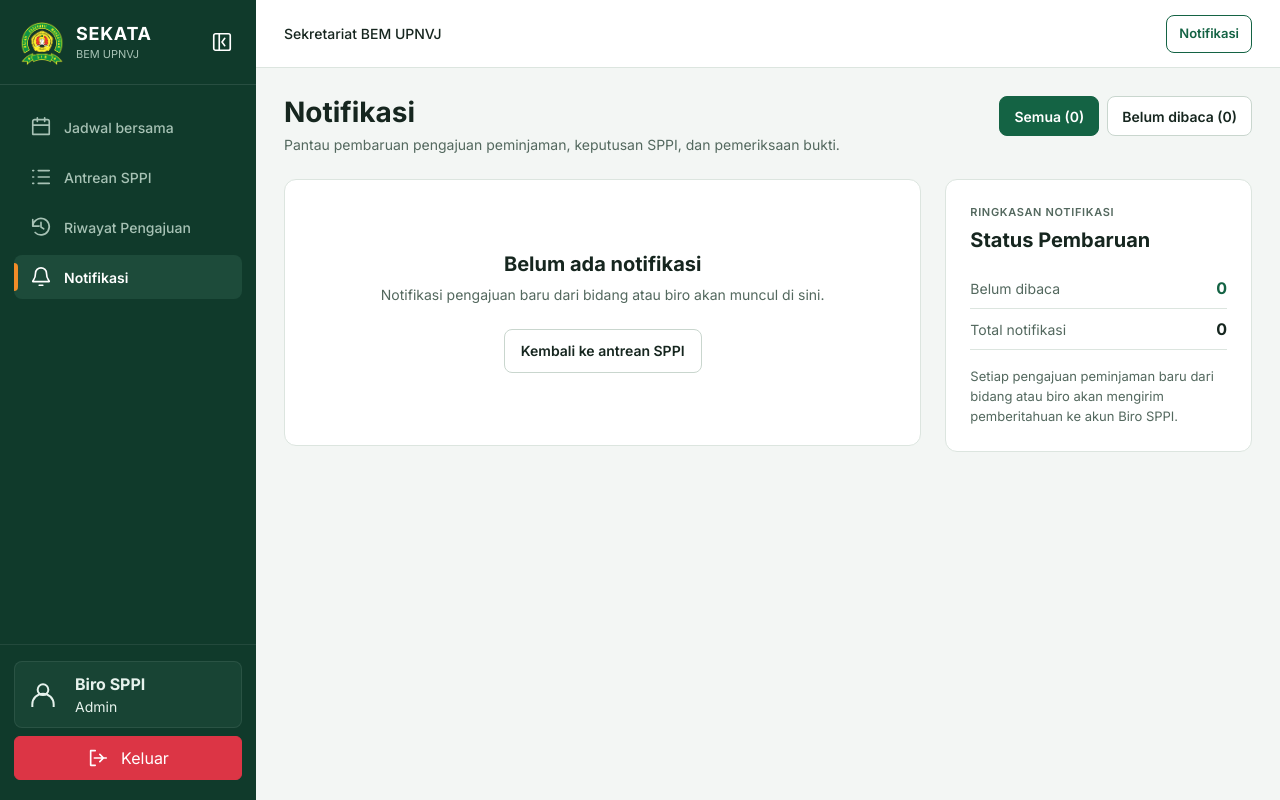
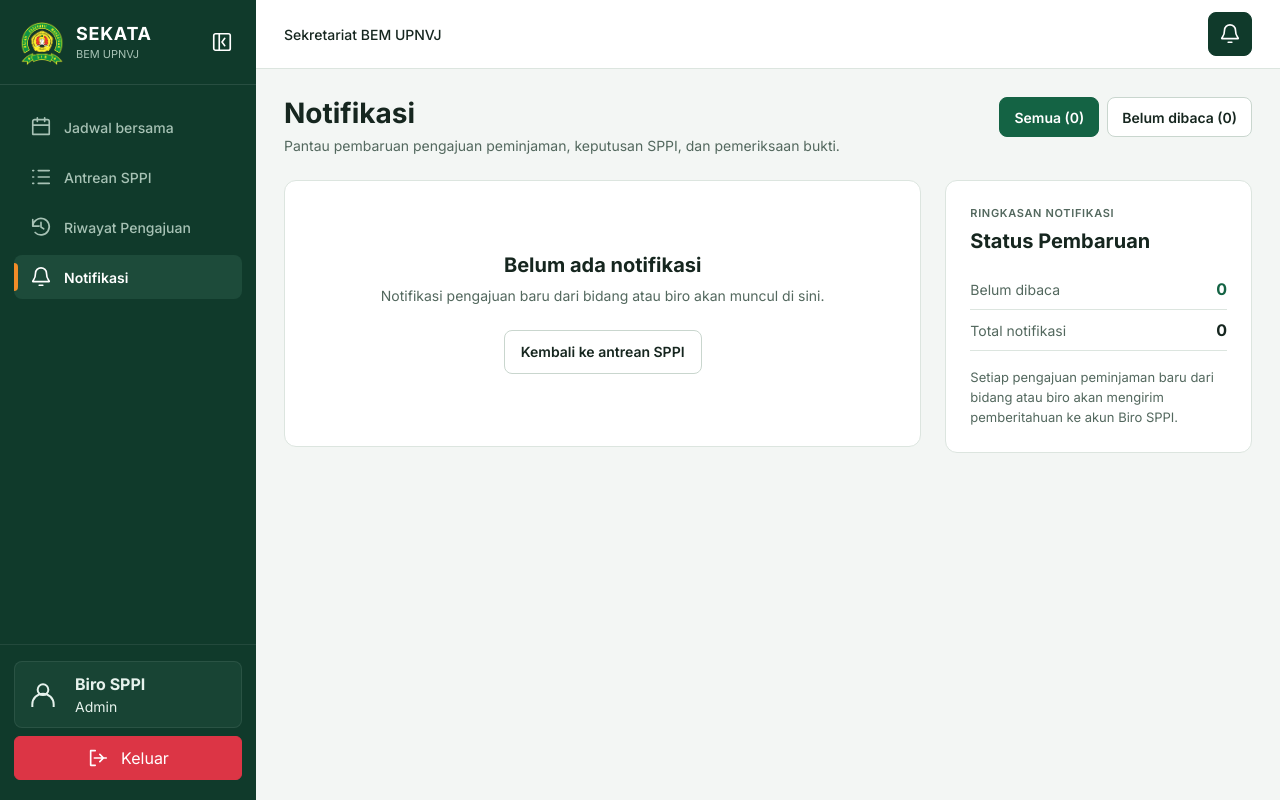
Before and after one commit to marcoreda2007-lgtm/SEKATA-BEM-UPNVJ, a Laravel app: page /notifikasi in a window 1280 px wide. Run offline with Laravel 12, Linux system fonts and the light colour scheme; a user stored in the database is signed in; data comes from the database, SQL or seed files in the repository; data that the repository does not hold is empty.

Commit message:
ganti tombol notifikasi jadi bel dengan warna hijau

```diff
--- a/public/css/notifications.css
+++ b/public/css/notifications.css
@@ -1,12 +1,22 @@
 .notif-topbar-btn {
-    min-height: 38px;
-    padding: 6px 12px;
+    position: relative;
+    min-height: 44px;
+    width: 44px;
+    padding: 8px;
     font-size: 13px;
 }
 
+.notif-topbar-btn .notif-badge-count {
+    position: absolute;
+    top: -5px;
+    right: -7px;
+    padding: 4px 6px;
+}
+
 .notif-topbar-btn.is-active {
-    border-color: var(--hijau-bem);
-    color: var(--hijau-bem);
+    background-color: var(--hijau-gelap);
+    border-color: var(--hijau-gelap);
+    color: #ffffff;
 }
 
 .notif-badge-count {
--- a/resources/views/partials/notification-badge.blade.php
+++ b/resources/views/partials/notification-badge.blade.php
@@ -1,9 +1,12 @@
 <a href="{{ route('notifikasi.index') }}"
-   class="btn-sekata-secondary notif-topbar-btn d-inline-flex align-items-center gap-2 text-decoration-none {{ request()->routeIs('notifikasi.*') ? 'is-active' : '' }}"
+   class="btn-sekata-primary notif-topbar-btn d-inline-flex align-items-center justify-content-center text-decoration-none {{ request()->routeIs('notifikasi.*') ? 'is-active' : '' }}"
    aria-label="Notifikasi{{ ($unreadNotificationCount ?? 0) > 0 ? ' (' . $unreadNotificationCount . ' belum dibaca)' : '' }}">
-    <span>Notifikasi</span>
+    <svg width="22" height="22" viewBox="0 0 24 24" fill="none" stroke="currentColor" stroke-width="1.8" stroke-linecap="round" stroke-linejoin="round" aria-hidden="true">
+        <path d="M18 8a6 6 0 0 0-12 0c0 7-3 7-3 9h18c0-2-3-2-3-9"></path>
+        <path d="M10 21h4"></path>
+    </svg>
     @if(($unreadNotificationCount ?? 0) > 0)
-        <span class="badge rounded-pill notif-badge-count" data-unread-badge>
+        <span class="badge rounded-pill notif-badge-count" data-unread-badge aria-hidden="true">
             {{ $unreadNotificationCount > 99 ? '99+' : $unreadNotificationCount }}
         </span>
     @endif
```
